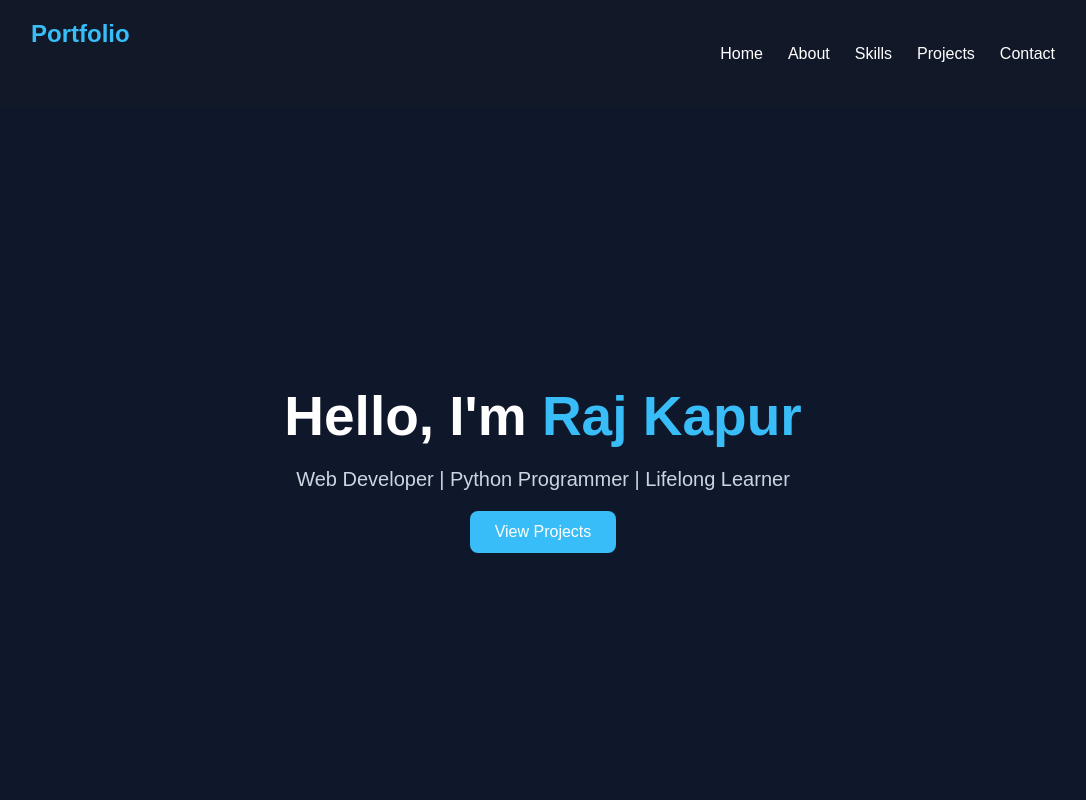
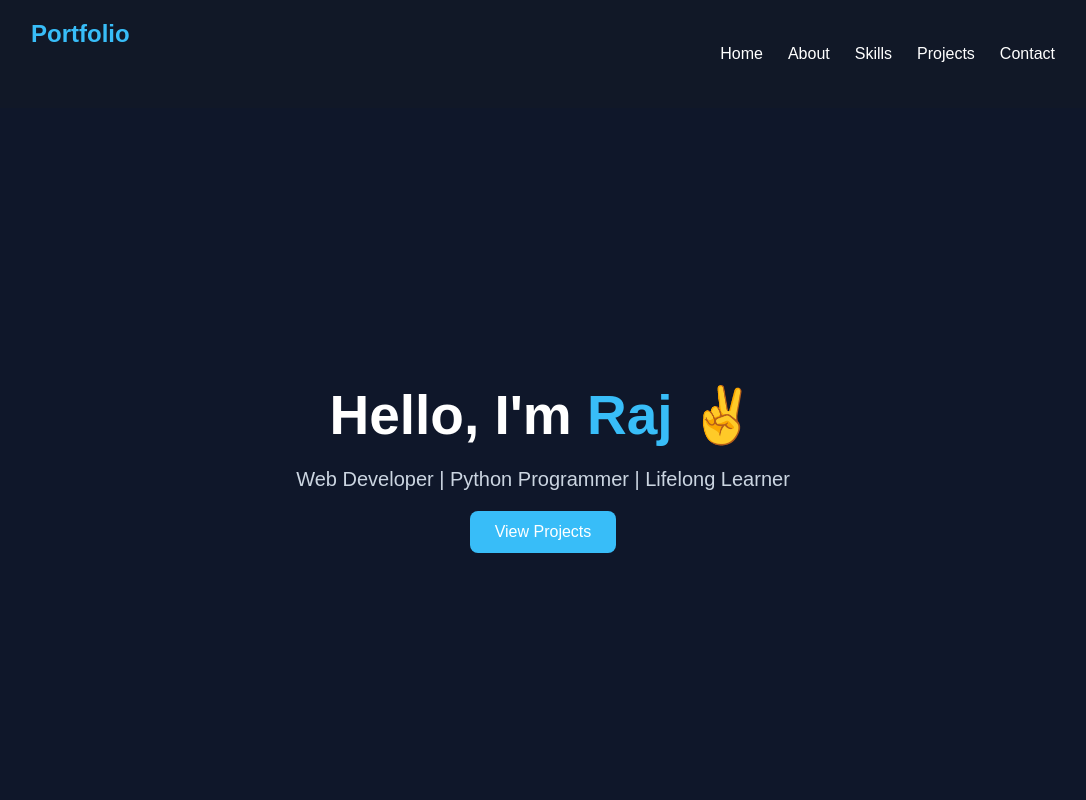
Before and after one commit to rajkapurchaudhary009/Portfolio, a plain HTML site: page index.html in a window 1280 px wide. Shown: the top 800 px of the page, without its empty margins (97-1183 px from the left). Drawn offline with Linux system fonts and the light colour scheme.

Commit message:
Initiallized Port

```diff
--- a/index.html
+++ b/index.html
@@ -205,7 +205,7 @@ footer{
 
 <section class="hero" id="home">
 
-<h1>Hello, I'm <span>Raj Kapur</span></h1>
+<h1>Hello, I'm <span>Raj ✌️</span></h1>
 
 <p id="typing"></p>
 
```
